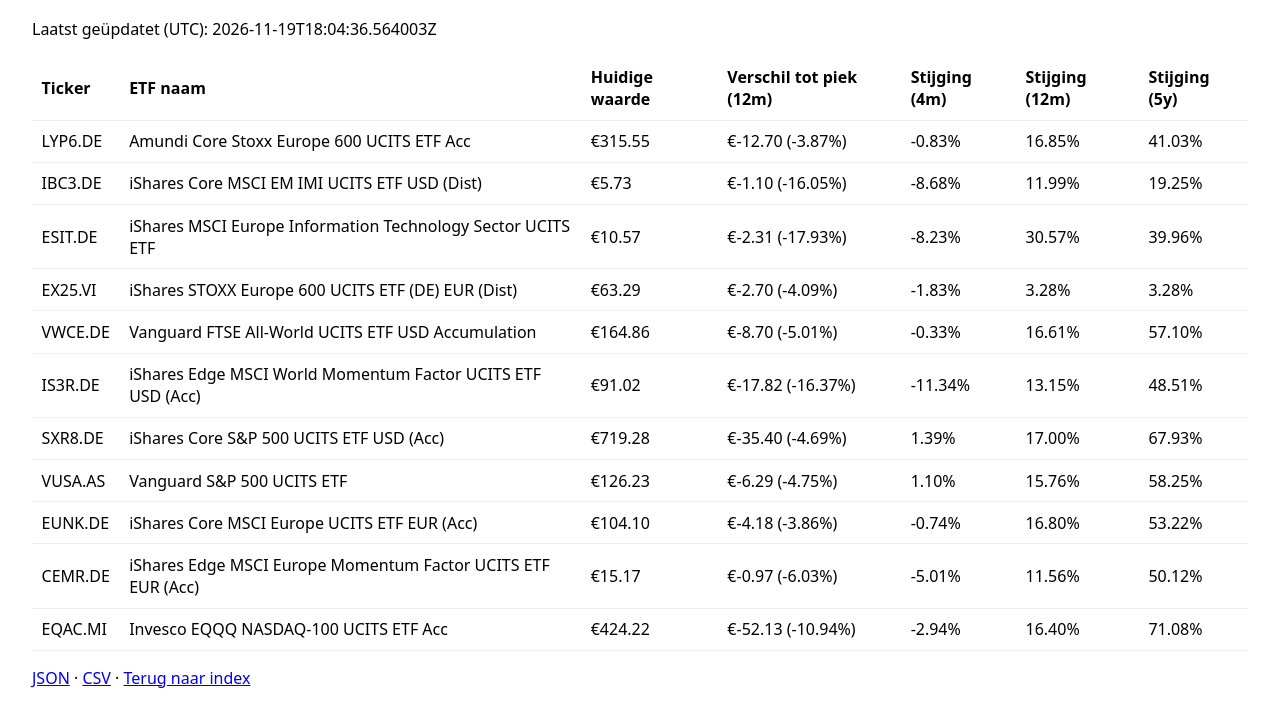
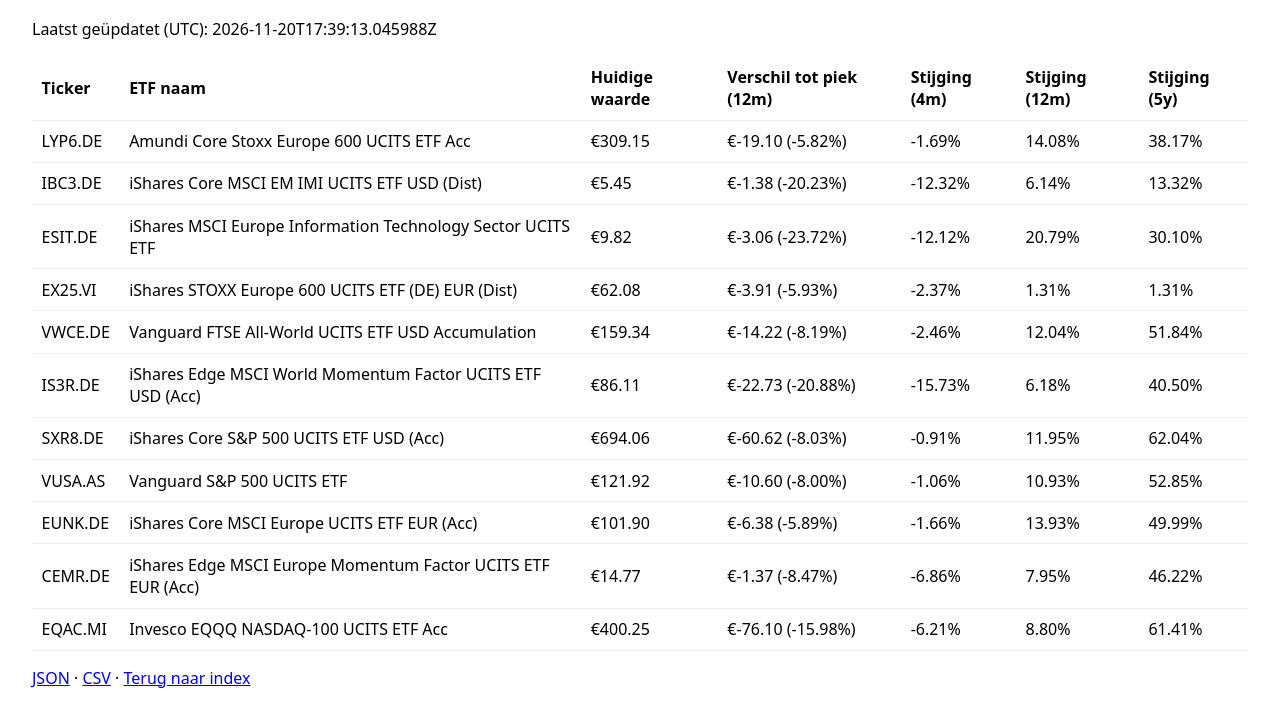
Before and after one commit to koen-vdaa/dagelijkse_export_site, a plain HTML site: page docs/etf_overzicht.html in a window 1280 px wide. Shown: the part 78-800 px from the top of the page. Drawn offline with Linux system fonts and the light colour scheme.

Commit message:
Update docs 2026-11-20T17:39:13Z

```diff
--- a/docs/etf_overzicht.html
+++ b/docs/etf_overzicht.html
@@ -8,7 +8,7 @@ th,td{padding:.6rem;border-bottom:1px solid #eee;text-align:left}
 thead th{position:sticky;top:0;background:#fff}
 </style>
 <h1>ETF Overzicht</h1>
-<p>Laatst geüpdatet (UTC): 2026-11-19T18:04:36.564003Z</p>
+<p>Laatst geüpdatet (UTC): 2026-11-20T17:39:13.045988Z</p>
 <table class="dataframe">
   <thead>
     <tr style="text-align: right;">
@@ -25,101 +25,101 @@ thead th{position:sticky;top:0;background:#fff}
     <tr>
       <td>LYP6.DE</td>
       <td>Amundi Core Stoxx Europe 600 UCITS ETF Acc</td>
-      <td>€315.55</td>
-      <td>€-12.70 (-3.87%)</td>
-      <td>-0.83%</td>
-      <td>16.85%</td>
-      <td>41.03%</td>
+      <td>€309.15</td>
+      <td>€-19.10 (-5.82%)</td>
+      <td>-1.69%</td>
+      <td>14.08%</td>
+      <td>38.17%</td>
     </tr>
     <tr>
       <td>IBC3.DE</td>
       <td>iShares Core MSCI EM IMI UCITS ETF USD (Dist)</td>
-      <td>€5.73</td>
-      <td>€-1.10 (-16.05%)</td>
-      <td>-8.68%</td>
-      <td>11.99%</td>
-      <td>19.25%</td>
+      <td>€5.45</td>
+      <td>€-1.38 (-20.23%)</td>
+      <td>-12.32%</td>
+      <td>6.14%</td>
+      <td>13.32%</td>
     </tr>
     <tr>
       <td>ESIT.DE</td>
       <td>iShares MSCI Europe Information Technology Sector UCITS ETF</td>
-      <td>€10.57</td>
-      <td>€-2.31 (-17.93%)</td>
-      <td>-8.23%</td>
-      <td>30.57%</td>
-      <td>39.96%</td>
+      <td>€9.82</td>
+      <td>€-3.06 (-23.72%)</td>
+      <td>-12.12%</td>
+      <td>20.79%</td>
+      <td>30.10%</td>
     </tr>
     <tr>
       <td>EX25.VI</td>
       <td>iShares STOXX Europe 600 UCITS ETF (DE) EUR (Dist)</td>
-      <td>€63.29</td>
-      <td>€-2.70 (-4.09%)</td>
-      <td>-1.83%</td>
-      <td>3.28%</td>
-      <td>3.28%</td>
+      <td>€62.08</td>
+      <td>€-3.91 (-5.93%)</td>
+      <td>-2.37%</td>
+      <td>1.31%</td>
+      <td>1.31%</td>
     </tr>
     <tr>
       <td>VWCE.DE</td>
       <td>Vanguard FTSE All-World UCITS ETF USD Accumulation</td>
-      <td>€164.86</td>
-      <td>€-8.70 (-5.01%)</td>
-      <td>-0.33%</td>
-      <td>16.61%</td>
-      <td>57.10%</td>
+      <td>€159.34</td>
+      <td>€-14.22 (-8.19%)</td>
+      <td>-2.46%</td>
+      <td>12.04%</td>
+      <td>51.84%</td>
     </tr>
     <tr>
       <td>IS3R.DE</td>
       <td>iShares Edge MSCI World Momentum Factor UCITS ETF USD (Acc)</td>
-      <td>€91.02</td>
-      <td>€-17.82 (-16.37%)</td>
-      <td>-11.34%</td>
-      <td>13.15%</td>
-      <td>48.51%</td>
+      <td>€86.11</td>
+      <td>€-22.73 (-20.88%)</td>
+      <td>-15.73%</td>
+      <td>6.18%</td>
+      <td>40.50%</td>
     </tr>
     <tr>
       <td>SXR8.DE</td>
       <td>iShares Core S&amp;P 500 UCITS ETF USD (Acc)</td>
-      <td>€719.28</td>
-      <td>€-35.40 (-4.69%)</td>
-      <td>1.39%</td>
-      <td>17.00%</td>
-      <td>67.93%</td>
+      <td>€694.06</td>
+      <td>€-60.62 (-8.03%)</td>
+      <td>-0.91%</td>
+      <td>11.95%</td>
+      <td>62.04%</td>
     </tr>
     <tr>
       <td>VUSA.AS</td>
       <td>Vanguard S&amp;P 500 UCITS ETF</td>
-      <td>€126.23</td>
-      <td>€-6.29 (-4.75%)</td>
-      <td>1.10%</td>
-      <td>15.76%</td>
-      <td>58.25%</td>
+      <td>€121.92</td>
+      <td>€-10.60 (-8.00%)</td>
+      <td>-1.06%</td>
+      <td>10.93%</td>
+      <td>52.85%</td>
     </tr>
     <tr>
       <td>EUNK.DE</td>
       <td>iShares Core MSCI Europe UCITS ETF EUR (Acc)</td>
-      <td>€104.10</td>
-      <td>€-4.18 (-3.86%)</td>
-      <td>-0.74%</td>
-      <td>16.80%</td>
-      <td>53.22%</td>
+      <td>€101.90</td>
+      <td>€-6.38 (-5.89%)</td>
+      <td>-1.66%</td>
+      <td>13.93%</td>
+      <td>49.99%</td>
     </tr>
     <tr>
       <td>CEMR.DE</td>
       <td>iShares Edge MSCI Europe Momentum Factor UCITS ETF EUR (Acc)</td>
-      <td>€15.17</td>
-      <td>€-0.97 (-6.03%)</td>
-      <td>-5.01%</td>
-      <td>11.56%</td>
-      <td>50.12%</td>
+      <td>€14.77</td>
+      <td>€-1.37 (-8.47%)</td>
+      <td>-6.86%</td>
+      <td>7.95%</td>
+      <td>46.22%</td>
     </tr>
     <tr>
       <td>EQAC.MI</td>
       <td>Invesco EQQQ NASDAQ-100 UCITS ETF Acc</td>
-      <td>€424.22</td>
-      <td>€-52.13 (-10.94%)</td>
-      <td>-2.94%</td>
-      <td>16.40%</td>
-      <td>71.08%</td>
+      <td>€400.25</td>
+      <td>€-76.10 (-15.98%)</td>
+      <td>-6.21%</td>
+      <td>8.80%</td>
+      <td>61.41%</td>
     </tr>
   </tbody>
 </table>
--- a/docs/last_run.json
+++ b/docs/last_run.json
@@ -1,3 +1,3 @@
 {
-  "utc": "2026-11-19T18:04:36.564432Z"
+  "utc": "2026-11-20T17:39:13.046183Z"
 }
```
Also changed, not shown: docs/etf_overzicht.csv (+11 -11 lines), docs/etf_overzicht.json (+55 -55 lines).
